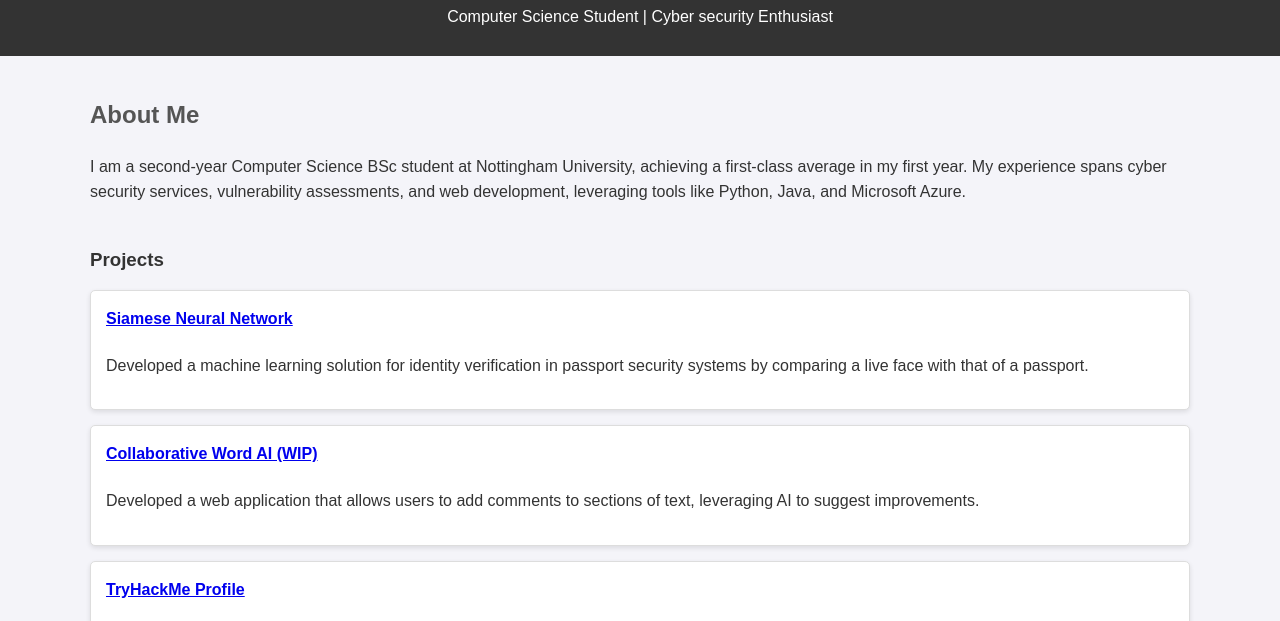
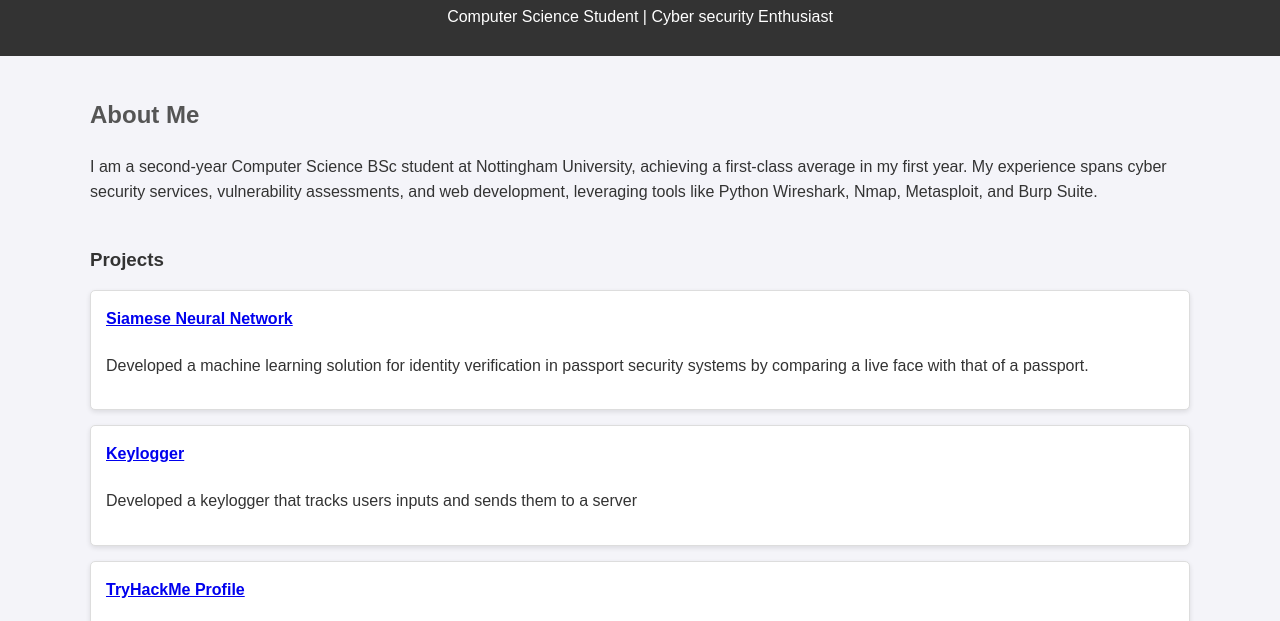
Before and after one commit to Lukas342/Lukas342.github.io, a plain HTML site: page index.html in a window 1280 px wide. Shown: the part 86-707 px from the top of the page. Drawn offline with Linux system fonts and the light colour scheme.

Commit message:
added keylogger project

```diff
--- a/index.html
+++ b/index.html
@@ -19,7 +19,8 @@
             <h2>About Me</h2>
             <p>I am a second-year Computer Science BSc student at Nottingham University, achieving a first-class average
                 in my first year. My experience spans cyber security services, vulnerability assessments, and web development,
-                leveraging tools like Python, Java, and Microsoft Azure.</p>
+                leveraging tools like Python Wireshark, Nmap, Metasploit, and Burp Suite.</p>
+
         </section>
 
         <section class="projects">
@@ -31,14 +32,12 @@
             </div>
 
             <div class="project-item">
-                <h4><a href="https://collaborativewordai.azurewebsites.net/" target="_blank">Collaborative Word AI (WIP)</a></h4>
-                <p>Developed a web application that allows users to add comments to sections of text, leveraging AI to suggest improvements.</p>
+                <h4><a href="https://github.com/Lukas342/Keylogger" target="_blank">Keylogger</a></h4>
+                <p>Developed a keylogger that tracks users inputs and sends them to a server</p>
             </div>
             <div class="project-item">
-                <h4><a href="https://collaborativewordai.azurewebsites.net/" target="_blank">TryHackMe Profile</a></h4>
+                <h4><a href="https://tryhackme.com/r/p/lukasgreenhalf" target="_blank">TryHackMe Profile</a></h4>
                 <p>Check out my TryHackMe profile to see my progress in cyber security challenges.</p>
-
-                <img src="https://tryhackme-badges.s3.amazonaws.com/lukasgreenhalf.png" alt="Your Image Badge" />
             </div>
         </section>
     </div>
```
